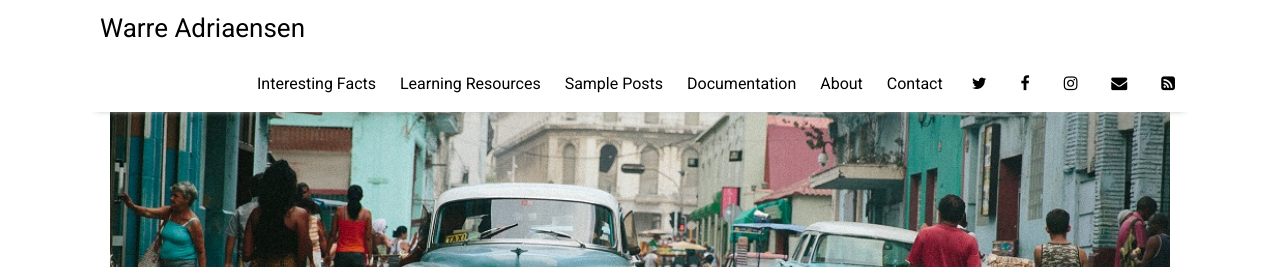
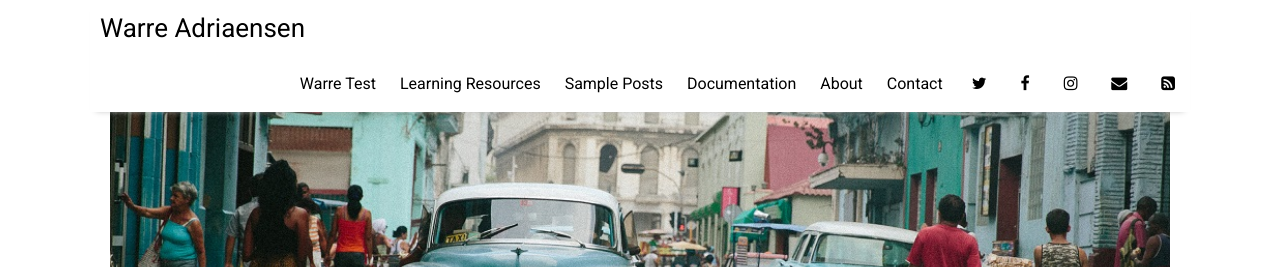
Before and after one commit to warreadriaensen/warreadriaensen.github.io, a Jekyll site: the page built from index.html, in a window 1280 px wide. Shown: the top 267 px of the page. Built offline with Jekyll 4.4.1, drawn with Linux system fonts in a browser that asks for light colours; nearby versions of some CDN libraries; the list of posts is cut into pages by our own code.

Commit message:
Update settings.yml

```diff
--- a/_data/settings.yml
+++ b/_data/settings.yml
@@ -3,11 +3,11 @@ disqus:
   comments: false
   disqus_shortname: 'millennial-3'
 
-# If you are not using Google Analytics, please change 'google-ID' to an empty string
-google-ID: 'UA-112060364-2'
+# If you are not using Google Analytics, please change 'google-ID' to an empty string. it was this: UA-112060364-2
+google-ID: ''
 
 menu:
-- {name: 'Interesting Facts',  url: 'facts'}
+- {name: 'Warre Test',  url: 'warretest'}
 - {name: 'Learning Resources', url: 'resources'}
 - {name: 'Sample Posts',       url: 'sample-posts'}
 - {name: 'Documentation',      url: 'documentation'}
```
